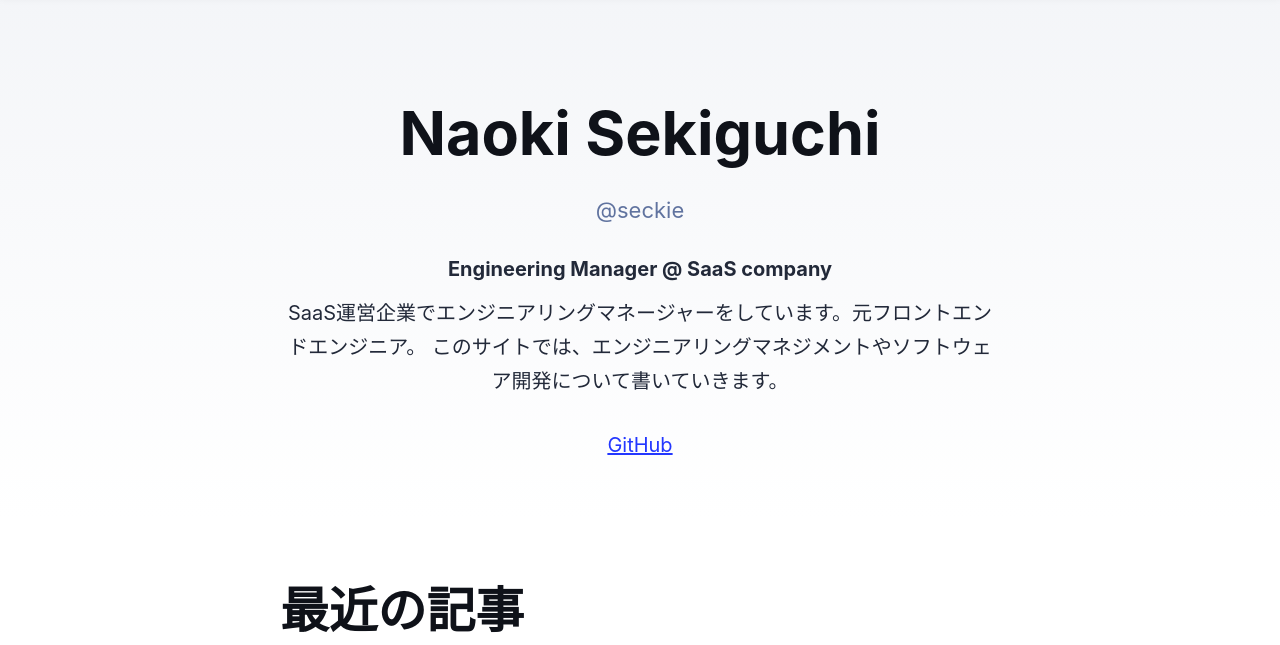
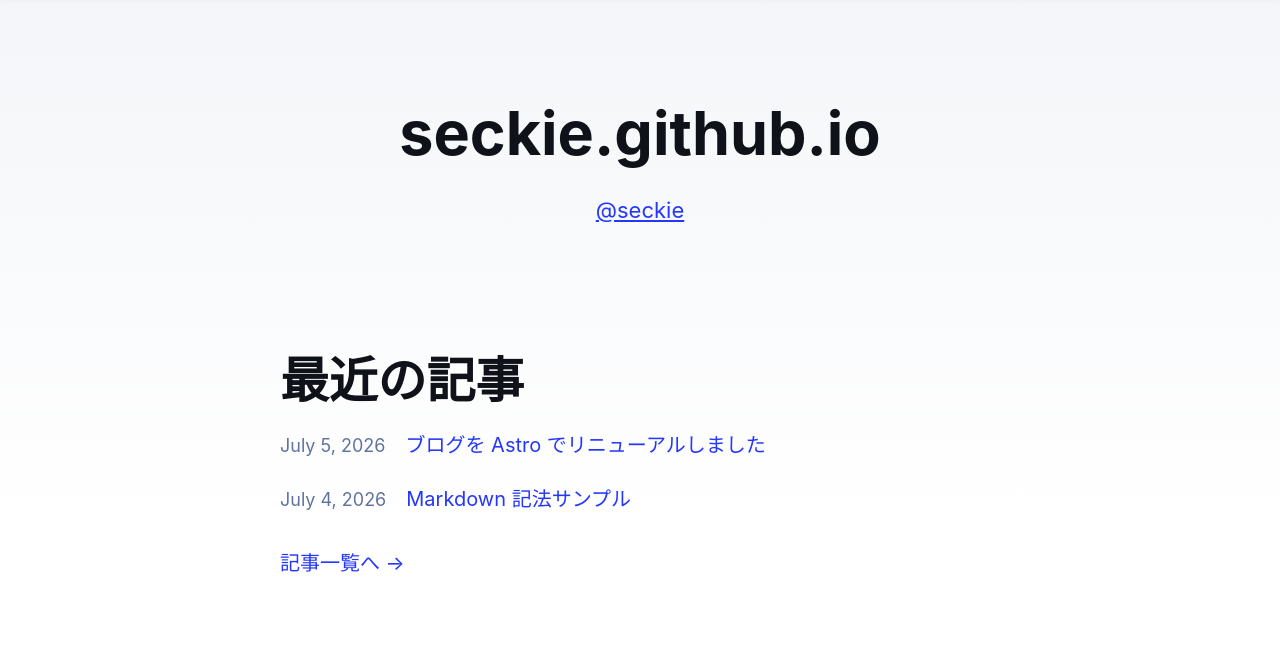
Before and after one commit to seckie/seckie.github.io, an Astro site: page / in a window 1280 px wide. Shown: the part 81-726 px from the top of the page. Built offline with nearby package versions, Linux system fonts and the light colour scheme; Astro itself is replaced by a stand-in of ours.

Commit message:
chore: simplify index page

```diff
--- a/src/pages/index.astro
+++ b/src/pages/index.astro
@@ -69,16 +69,8 @@ const recentPosts = (await getCollection('blog'))
 		<Header />
 		<main>
 			<section class="profile">
-				<h1>{AUTHOR_NAME}</h1>
-				<p class="handle">@seckie</p>
-				<p class="role">Engineering Manager @ SaaS company</p>
-				<p class="bio">
-					SaaS運営企業でエンジニアリングマネージャーをしています。元フロントエンドエンジニア。
-					このサイトでは、エンジニアリングマネジメントやソフトウェア開発について書いていきます。
-				</p>
-				<p class="links">
-					<a href={GITHUB_URL} target="_blank" rel="noopener">GitHub</a>
-				</p>
+				<h1>{SITE_TITLE}</h1>
+                <p class="handle"><a href={GITHUB_URL} target="_blank" rel="noopener">@seckie</a></p>
 			</section>
 			<section class="recent-posts">
 				<h2>最近の記事</h2>
```
